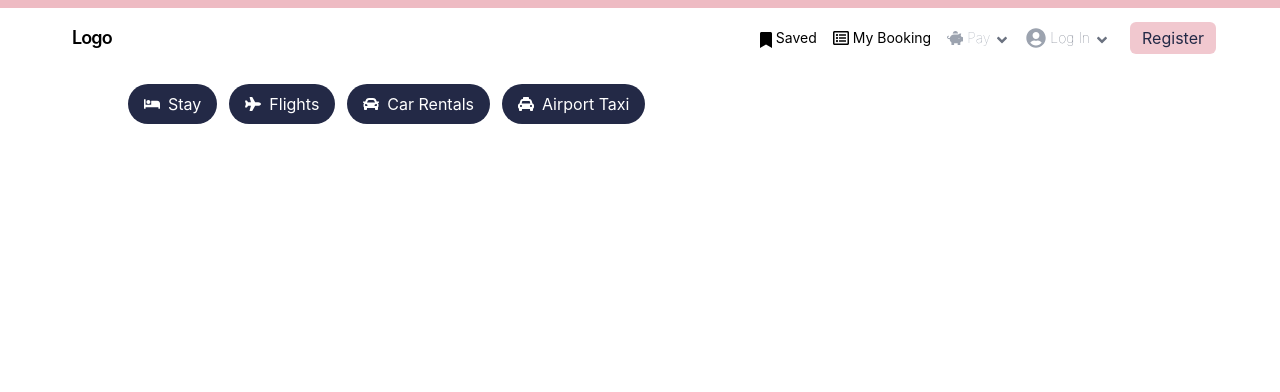
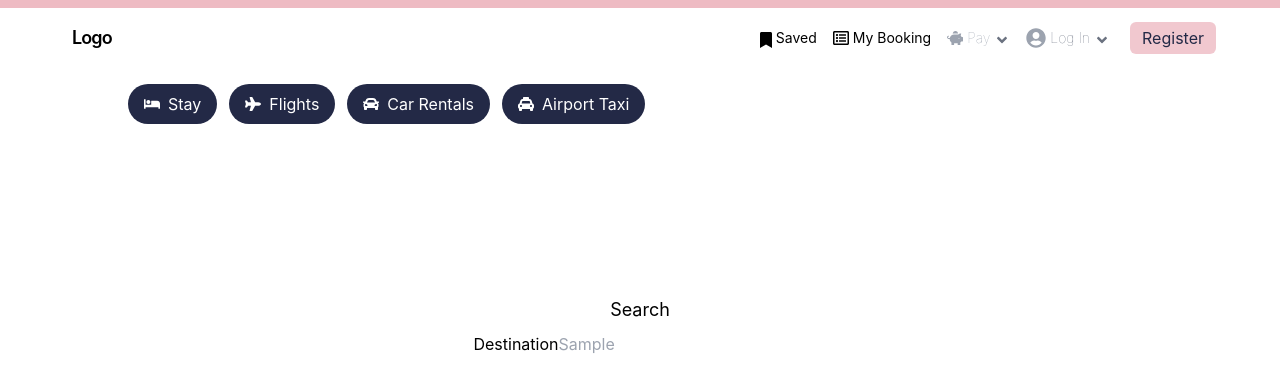
Before and after one commit to rickyfriady/hotels-booking-app, a React (Create React App) app: page / in a window 1280 px wide. Both pictures are taken after typing "Sample" into the empty fields and a click on the button "Search". Shown: the top 392 px of the page. Built offline with nearby package versions, Linux system fonts and the light colour scheme.

Commit message:
Make hotel page and Search item

```diff
--- a/src/pages/ListHotel/index.js
+++ b/src/pages/ListHotel/index.js
@@ -1,10 +1,26 @@
+import { useLocation } from 'react-router-dom';
+import { useState } from 'react';
 import { Header } from '../../components';
 
 function ListHotel() {
+  const location = useLocation();
+  const [destination] = useState(location.state.destination);
   return (
     <div>
       <Header tipe="list" />
-
+      <div className="flex justify-center mt-5">
+        <div className="w-full max-w-5xl flex gap-5">
+          <div className="flex-1 p-2 sticky top-2 h-max">
+            <h1 className="text-lg mb-2">Search</h1>
+            <div className="flex flex-col gap-2 mb-2">
+              <label htmlFor="destination-input">
+                Destination
+                <input placeholder={destination} id="destination-input" type="text" />
+              </label>
+            </div>
+          </div>
+        </div>
+      </div>
     </div>
   );
 }
```
